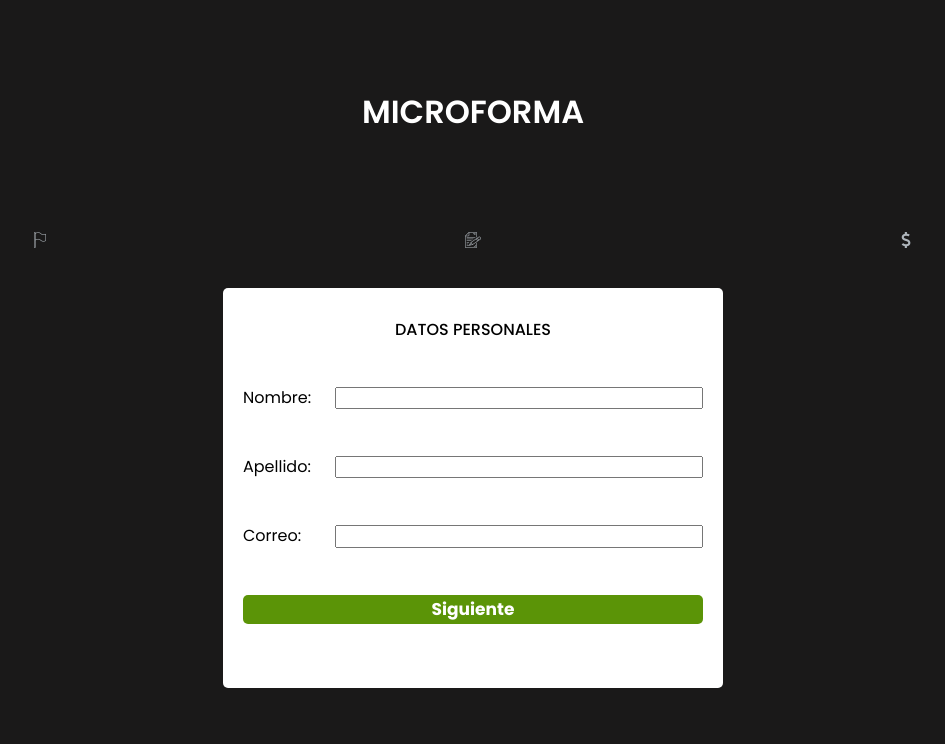
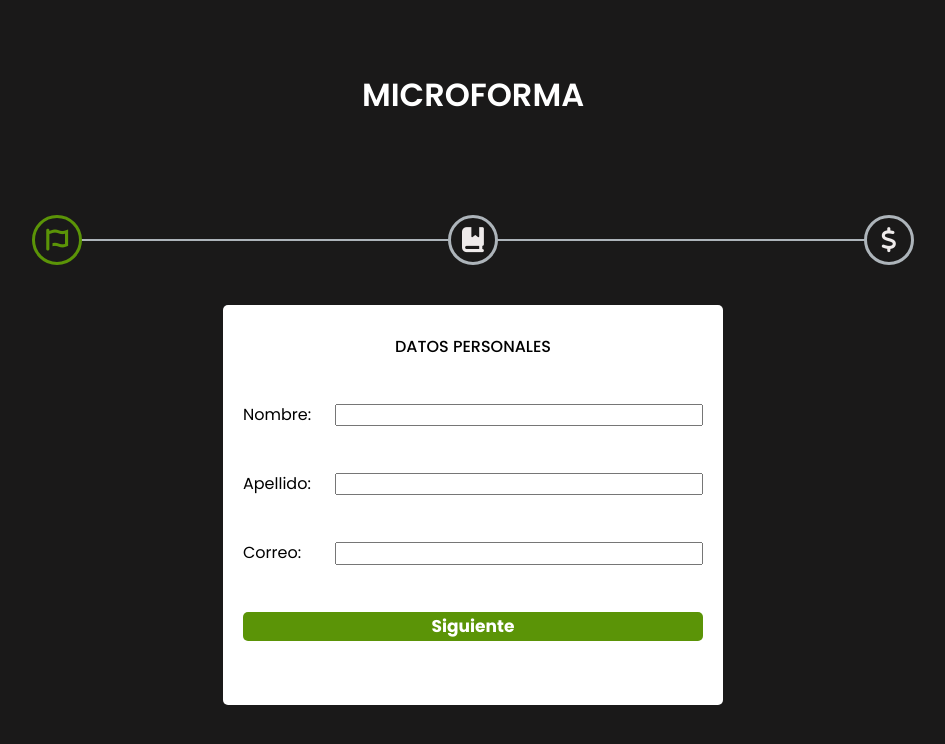
Before and after one commit to ifernandezNv/PruebaChubb, a plain HTML site: page index.html in a window 1280 px wide. Shown: the whole page, without its empty margins (167-1112 px from the left). Drawn offline with Linux system fonts and the light colour scheme.

Commit message:
Adición de la barra de progreso

```diff
--- a/JS/app.js
+++ b/JS/app.js
@@ -2,6 +2,10 @@
 const datosPersonales = document.querySelector('.personales__formulario');
 const escolaridad = document.querySelector('.escolaridad__formulario');
 const intereses = document.querySelector('.intereses__formulario');
+const avance = document.querySelector('.contenido__avance')
+const iconos = document.querySelectorAll('.contenido__icono');
+
+let iconoActivo = 0;
 
 const divAlerta = document.querySelector('.contenido__alerta');
 // Event Listeners
@@ -47,16 +51,23 @@ function validarIntereses(e){
     // const dwa = document.querySelector('#');
     // const dwa = document.querySelector('#');
     // const dwa = document.querySelector('#');
+    // if(){
+        // campos vacíos
+    // }
+    borrarClases();
 }
 
 // Función que muestra las animaciones
 function mostrarAnimacion(formularioActual, formularioSiguiente){
+    iconoActivo++;
     setTimeout(() => {
         formularioActual.reset();
         gsap.from(formularioActual, {opacity: 1, duration: 1, y: 100});
         formularioActual.classList.add('hidden');
         formularioSiguiente.classList.remove('hidden');
         gsap.from(formularioSiguiente, {opacity: 0, duration: 1, y: 100});
+        iconos[iconoActivo].classList.add('contenido__icono-activo');
+        avance.style.width = iconoActivo * 50 + "%";
     }, 3000);
 }
 
@@ -81,5 +92,13 @@ function mostrarAlerta(tipo, mensaje){
         }, 3000);
         return;
     }
-
 }
+// Función que borra las clases de activo
+function borrarClases(){
+    iconos.forEach((icono, idx) => {
+        if(iconoActivo != 0){
+            icono.classList.remove('contenido__avance');
+        }
+    })
+    iconoActivo = 0;
+}
--- a/index.html
+++ b/index.html
@@ -7,18 +7,28 @@
     <link rel="preconnect" href="https://fonts.googleapis.com">
     <link rel="preconnect" href="https://fonts.gstatic.com" crossorigin>
     <link href="https://fonts.googleapis.com/css2?family=Poppins:wght@100;400;500;600;700&display=swap" rel="stylesheet">
+    <link rel="stylesheet" href="https://cdnjs.cloudflare.com/ajax/libs/font-awesome/6.1.1/css/all.min.css" integrity="sha512-KfkfwYDsLkIlwQp6LFnl8zNdLGxu9YAA1QvwINks4PhcElQSvqcyVLLD9aMhXd13uQjoXtEKNosOWaZqXgel0g==" crossorigin="anonymous" referrerpolicy="no-referrer" />
     <link rel="stylesheet" href="./styles/normalize.css">
     <link rel="stylesheet" href="./styles/style.css">
-    <title>Document</title>
+    <title>Microforma</title>
 </head>
 <body>
     <main class="contenido">
         <h1 class="contenido__heading">Microforma</h1>
         <div class="contenido__contenedor">
             <div class="contenido__progreso">
-                <img class="contenido__img contenido__img-bandera" src="./icons/bandera gris.png" alt="Bandera gris">
-                <img class="contenido__img contenido__img-nota" src="./icons/nota gris.png" alt="Bandera gris">
-                <img class="contenido__img contenido__img-dolar" src="./icons/dolar gris.png" alt="Bandera gris">
+                <div class="contenido__avance"></div>
+                <div class="contenido__icono contenido__icono-activo">
+                    <i class="fa-brands fa-font-awesome"></i>
+                </div>
+
+                <div class="contenido__icono">
+                    <i class="fa-solid fa-book-bookmark"></i>
+                </div>
+
+                <div class="contenido__icono ">
+                    <i class="fa-solid fa-dollar-sign"></i>
+                </div>
             </div>
             <div class="contenido__alerta"></div>
             <form action="" class="personales__formulario">
@@ -103,7 +113,6 @@
 
 
     <!-- Scripts -->
-    <script src="https://kit.fontawesome.com/e9cdd90a16.js" crossorigin="anonymous"></script>
     <script src="./JS/gsap.min.js"></script>
     <script src="./JS/app.js"></script>
 </body>
--- a/styles/style.css
+++ b/styles/style.css
@@ -6,7 +6,7 @@
     --negro: rgb(26, 25, 25);
     --gris: rgb(238, 234, 234);
     --blanco: #fff;
-    --grisIcon : #ADB4BA;
+    --grisDesactivado : #ADB4BA;
 }
 /* Globales */
 *{
@@ -73,6 +73,10 @@ img{
     max-width: 1.6rem;
     height: auto;
 }
+i{
+    font-size: 2.5rem;
+    color: var(--grisIcon);
+}
 /* Utilidades */
 .hidden{
     display: none;
@@ -104,14 +108,61 @@ img{
     max-width: 100%;
     display: flex;
     justify-content: space-between;
+    position: relative;
+    z-index: 500000;
+}
+.contenido__progreso::before{
+    content: '';
+    position: absolute;
+    background-color: var(--grisDesactivado);
+    top: 50%;
+    left: 0;
+    transform: translateY(-50%);
+    height: .2rem;
+    width: 100%;
+    z-index: -1;
+    transition: .4s ease;
+}
+@media (min-width: 992px) {
+    .contenido__progreso::before{
+        left: 28px;
+        width: 90%;
+    }
+}
+.contenido__icono{
+    background-color: var(--negro);
+    color: var(--gris);
+    border-radius: 50%;
+    height: 5rem;
+    width: 5rem;
+    border: 3px solid var(--grisDesactivado);
+    display: flex;
+    align-items: center;
+    justify-content: center;
+    transition: .5s ease;
+}
+.contenido__icono-activo{
+    color: var(--verde);
+    border: 3px solid var(--verde);
+}
+.contenido__avance{
+    position: absolute;
+    background-color: var(--verde);
+    top: 50%;
+    left: 0;
+    transform: translateY(-50%);
+    height: .5rem;
+    width: 0%;
+    z-index: -1;
+    transition: .4s ease;
 }
 @media (min-width: 992px) {
     .contenido__progreso{
         max-width: 80%;
     }
 }
-.contenido__img{
-
+.contenido__icono-activo{
+    color: var(--verde);
 }
 .contenido__heading{
     text-align: center;
```
